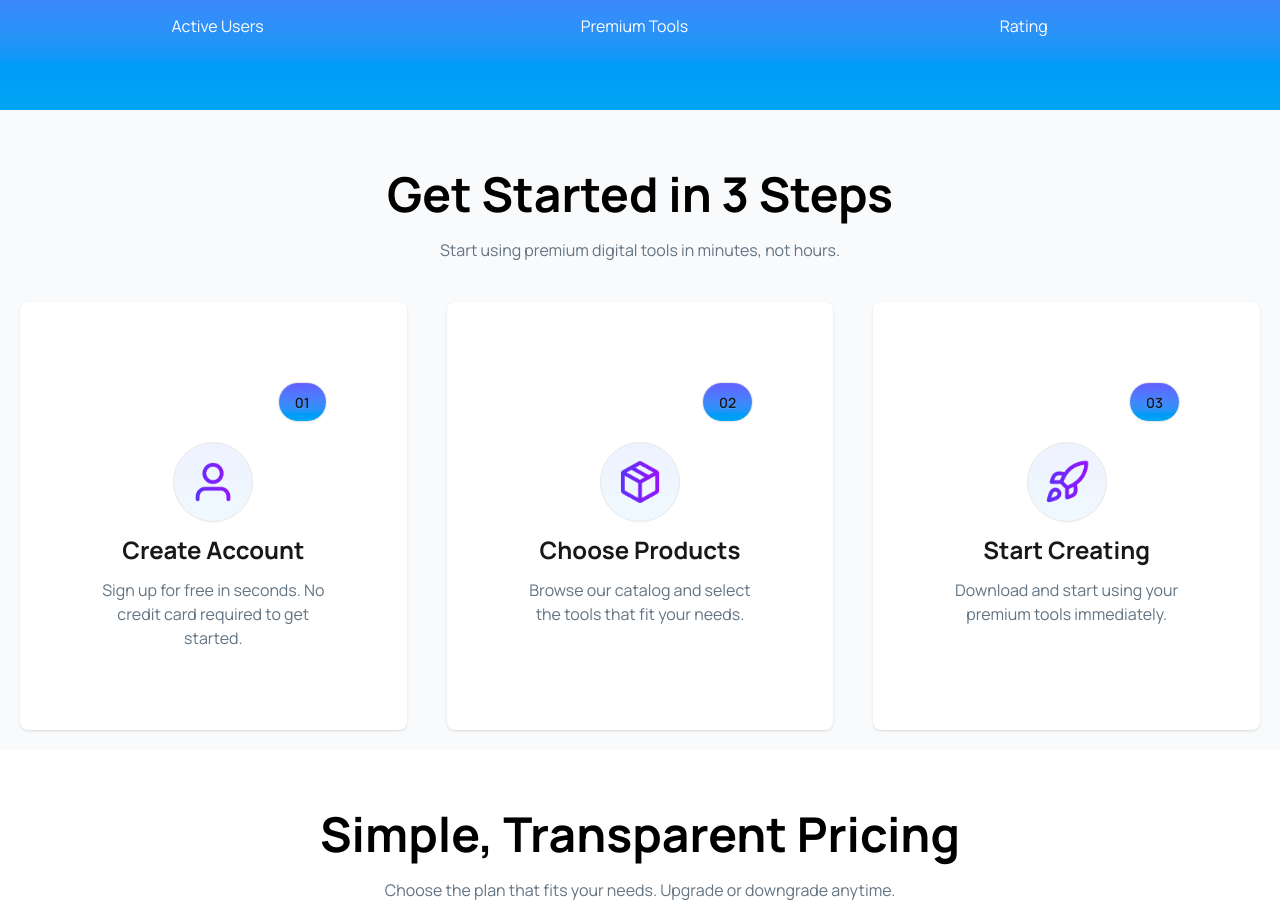
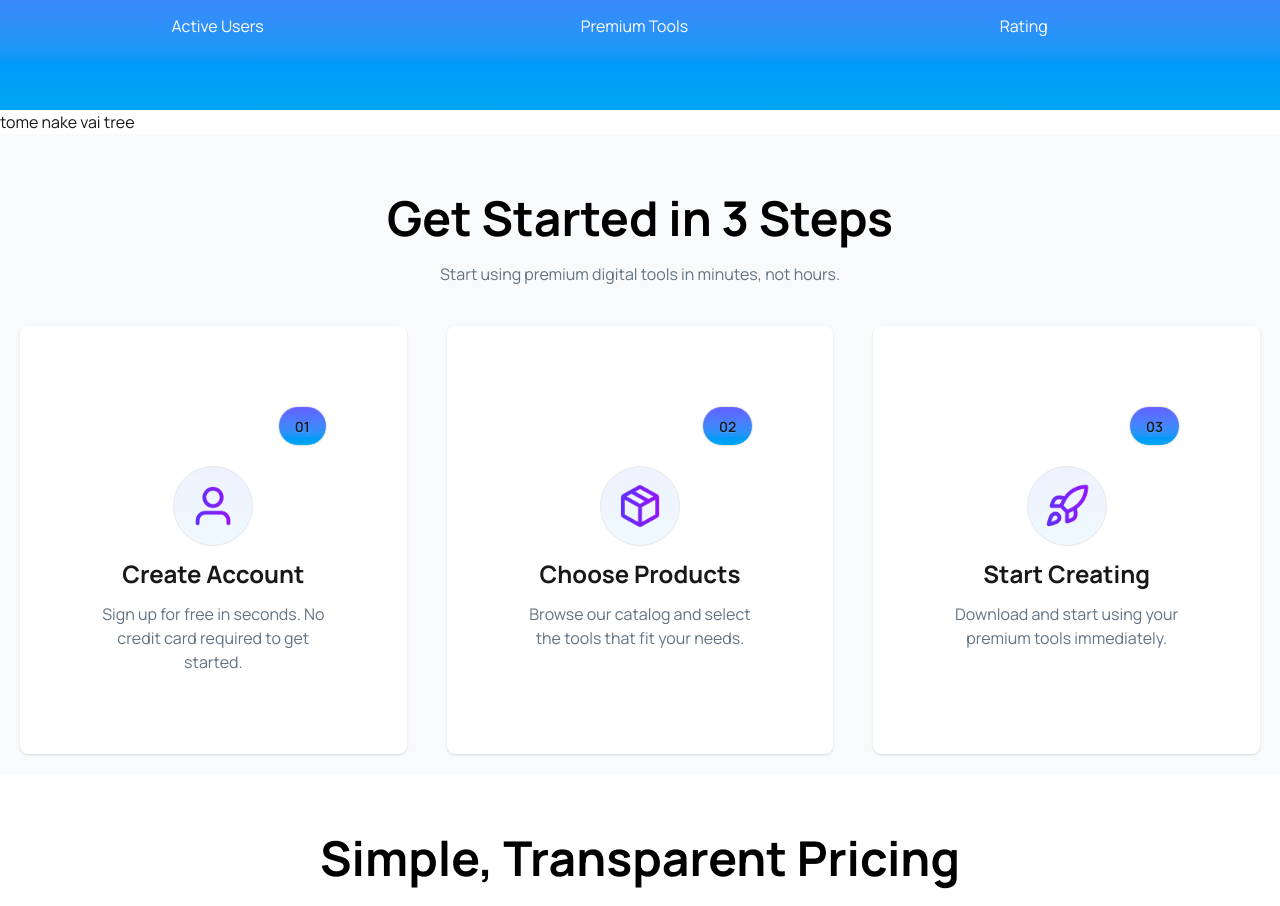
Before and after one commit to Emranfaishal/Digitools-platform, a React (Vite) app: page / in a window 1280 px wide. Shown: the part 893-1799 px from the top of the page. Built offline with nearby package versions, Linux system fonts and the light colour scheme.

Commit message:
card add to

```diff
--- a/src/App.jsx
+++ b/src/App.jsx
@@ -2,6 +2,7 @@ import './App.css'
 import BannerFive from './components/banner-five/BannerFive'
 import BannerFour from './components/banner-four/BannerFour'
 import BannerSix from './components/banner-six/BannerSix'
+import BannerTree from './components/banner-tree/BannerTree'
 import BannerTwo from './components/banner-two/BannerTwo'
 import Banner from './components/banner/Banner'
 import Footer from './components/footer/Footer'
@@ -14,7 +15,7 @@ function App() {
       <Nav></Nav>
       <Banner></Banner>
       <BannerTwo></BannerTwo>
-
+      <BannerTree></BannerTree>
       <BannerFour></BannerFour>
       <BannerFive></BannerFive>
       <BannerSix></BannerSix>
--- a/src/components/banner-tree/BannerTree.jsx
+++ b/src/components/banner-tree/BannerTree.jsx
@@ -1,9 +1,13 @@
 import React from 'react';
+
+
+
+
 
 const BannerTree = () => {
     return (
         <div>
-
+            <h2>tome nake vai tree</h2>
         </div>
     );
 };
```
Also changed, not shown: 1 other file (tests, documents, lock files or other folders).
